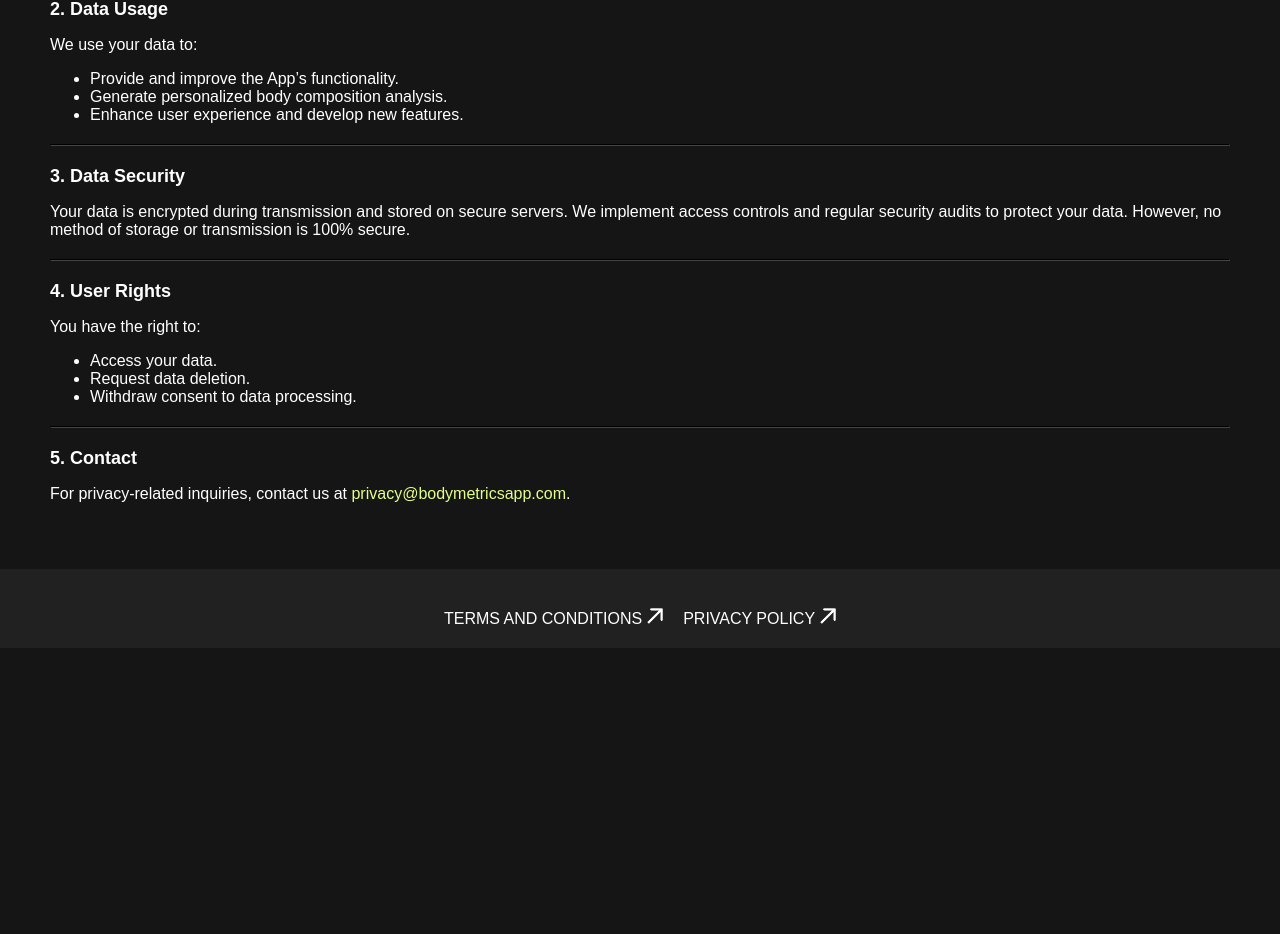
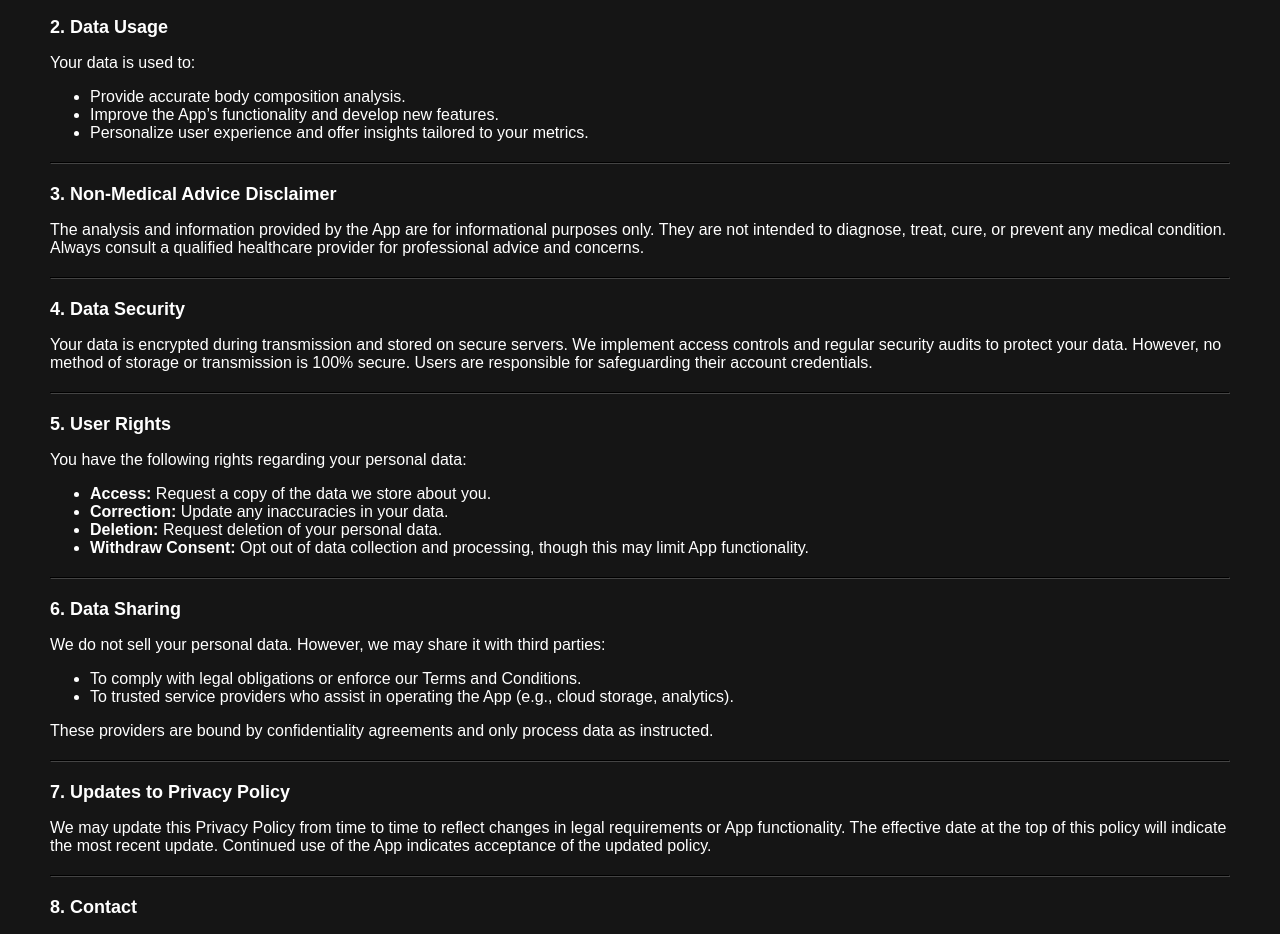
Before and after one commit to anthonymoon2/trackBodWebsite, a React (Vite) app: page /privacy in a window 1280 px wide. Shown: the part 496-1430 px from the top of the page. Before the commit the page ends 1144 px from the top, so only its background shows below. Built offline with nearby package versions, Linux system fonts and the light colour scheme; a web font is replaced by a local one.

Commit message:
updated terms and privacy policy

```diff
--- a/src/components/PrivacyPolicy.jsx
+++ b/src/components/PrivacyPolicy.jsx
@@ -7,14 +7,14 @@ function PrivacyPolicy() {
 
       <p style={{ fontSize: '14px', color: '#888888' }}>Effective Date: January 1, 2025</p>
       <p>
-        This Privacy Policy explains how we collect, use, and protect your personal data when you use the BodyMetrics mobile application ("App").
+        This Privacy Policy explains how we collect, use, and protect your personal data when you use the BodyMetrics mobile application ("App"). By using the App, you agree to the terms outlined here. If you do not agree, please refrain from using the App.
       </p>
 
       <hr style={{ borderColor: '#444444', margin: '20px 0' }} />
 
       <h2 style={{ fontSize: '18px', fontWeight: 'bold' }}>1. Data Collection</h2>
       <p>
-        We collect personal data, including but not limited to:
+        We collect personal data to provide a functional and personalized experience, including:
         <ul>
           <li>Account information (e.g., name, email).</li>
           <li>Photos uploaded for body analysis.</li>
@@ -27,38 +27,65 @@ function PrivacyPolicy() {
 
       <h2 style={{ fontSize: '18px', fontWeight: 'bold' }}>2. Data Usage</h2>
       <p>
-        We use your data to:
+        Your data is used to:
         <ul>
-          <li>Provide and improve the App’s functionality.</li>
-          <li>Generate personalized body composition analysis.</li>
-          <li>Enhance user experience and develop new features.</li>
+          <li>Provide accurate body composition analysis.</li>
+          <li>Improve the App’s functionality and develop new features.</li>
+          <li>Personalize user experience and offer insights tailored to your metrics.</li>
         </ul>
       </p>
 
       <hr style={{ borderColor: '#444444', margin: '20px 0' }} />
 
-      <h2 style={{ fontSize: '18px', fontWeight: 'bold' }}>3. Data Security</h2>
+      <h2 style={{ fontSize: '18px', fontWeight: 'bold' }}>3. Non-Medical Advice Disclaimer</h2>
       <p>
-        Your data is encrypted during transmission and stored on secure servers. We implement access controls and regular security audits to protect your data. However, no method of storage or transmission is 100% secure.
+        The analysis and information provided by the App are for informational purposes only. They are not intended to diagnose, treat, cure, or prevent any medical condition. Always consult a qualified healthcare provider for professional advice and concerns.
       </p>
 
       <hr style={{ borderColor: '#444444', margin: '20px 0' }} />
 
-      <h2 style={{ fontSize: '18px', fontWeight: 'bold' }}>4. User Rights</h2>
+      <h2 style={{ fontSize: '18px', fontWeight: 'bold' }}>4. Data Security</h2>
       <p>
-        You have the right to:
+        Your data is encrypted during transmission and stored on secure servers. We implement access controls and regular security audits to protect your data. However, no method of storage or transmission is 100% secure. Users are responsible for safeguarding their account credentials.
+      </p>
+
+      <hr style={{ borderColor: '#444444', margin: '20px 0' }} />
+
+      <h2 style={{ fontSize: '18px', fontWeight: 'bold' }}>5. User Rights</h2>
+      <p>
+        You have the following rights regarding your personal data:
         <ul>
-          <li>Access your data.</li>
-          <li>Request data deletion.</li>
-          <li>Withdraw consent to data processing.</li>
+          <li><b>Access:</b> Request a copy of the data we store about you.</li>
+          <li><b>Correction:</b> Update any inaccuracies in your data.</li>
+          <li><b>Deletion:</b> Request deletion of your personal data.</li>
+          <li><b>Withdraw Consent:</b> Opt out of data collection and processing, though this may limit App functionality.</li>
         </ul>
       </p>
 
       <hr style={{ borderColor: '#444444', margin: '20px 0' }} />
 
-      <h2 style={{ fontSize: '18px', fontWeight: 'bold' }}>5. Contact</h2>
+      <h2 style={{ fontSize: '18px', fontWeight: 'bold' }}>6. Data Sharing</h2>
       <p>
-        For privacy-related inquiries, contact us at <a href="mailto:privacy@bodymetricsapp.com" style={{ color: '#E1FF8A' }}>privacy@bodymetricsapp.com</a>.
+        We do not sell your personal data. However, we may share it with third parties:
+        <ul>
+          <li>To comply with legal obligations or enforce our Terms and Conditions.</li>
+          <li>To trusted service providers who assist in operating the App (e.g., cloud storage, analytics).</li>
+        </ul>
+        These providers are bound by confidentiality agreements and only process data as instructed.
+      </p>
+
+      <hr style={{ borderColor: '#444444', margin: '20px 0' }} />
+
+      <h2 style={{ fontSize: '18px', fontWeight: 'bold' }}>7. Updates to Privacy Policy</h2>
+      <p>
+        We may update this Privacy Policy from time to time to reflect changes in legal requirements or App functionality. The effective date at the top of this policy will indicate the most recent update. Continued use of the App indicates acceptance of the updated policy.
+      </p>
+
+      <hr style={{ borderColor: '#444444', margin: '20px 0' }} />
+
+      <h2 style={{ fontSize: '18px', fontWeight: 'bold' }}>8. Contact</h2>
+      <p>
+        For privacy-related inquiries, contact us at <a href="mailto:trackbodapp@gmail.com" style={{ color: '#E1FF8A' }}>trackbodapp@gmail.com</a>.
       </p>
     </main>
   );
--- a/src/components/Terms.jsx
+++ b/src/components/Terms.jsx
@@ -12,12 +12,17 @@ function Terms() {
         operated by Anthony Moon ("Company," "we," or "us"). By using the App, you agree to these Terms. If you do not
         agree, you may not use the App.
       </p>
+      <p>
+        The App is designed to provide approximations of body metrics for informational purposes only. It does not provide
+        medical advice or replace professional healthcare consultations. Always consult with a qualified healthcare
+        provider for medical concerns or decisions.
+      </p>
 
       <hr style={{ borderColor: '#444444', margin: '20px 0' }} />
 
       <h2 style={{ fontSize: '18px', fontWeight: 'bold' }}>1. Use of the App</h2>
       <p>
-        a. Eligibility: You must be at least 18 years old to use the App, or have the consent of a parent or legal guardian.
+        a. Eligibility: You must be at least 17 years old to use the App, or have the consent of a parent or legal guardian.
         You agree to provide accurate, complete, and up-to-date information when creating an account.
       </p>
       <p>
@@ -65,6 +70,11 @@ function Terms() {
         The App is provided "as is" without warranties of any kind, express or implied. We do not guarantee accuracy,
         reliability, or uninterrupted availability. Use of the App is at your own risk.
       </p>
+      <p>
+        The metrics and information provided are for informational purposes only and do not constitute medical advice. The
+        App should not be used to diagnose, treat, cure, or prevent any medical condition. Always consult a qualified
+        healthcare provider for medical concerns.
+      </p>
 
       <hr style={{ borderColor: '#444444', margin: '20px 0' }} />
 
@@ -93,7 +103,7 @@ function Terms() {
 
       <h2 style={{ fontSize: '18px', fontWeight: 'bold' }}>9. Contact</h2>
       <p>
-        For questions about these Terms, contact us at <a href="mailto:support@bodymetricsapp.com" style={{ color: '#E1FF8A' }}>trackbodapp@gmail.com</a>.
+        For questions about these Terms, contact us at <a href="mailto:trackbodapp@gmail.com" style={{ color: '#E1FF8A' }}>trackbodapp@gmail.com</a>.
       </p>
     </main>
   );
```
Also changed, not shown: 1 other file (tests, documents, lock files or other folders).
